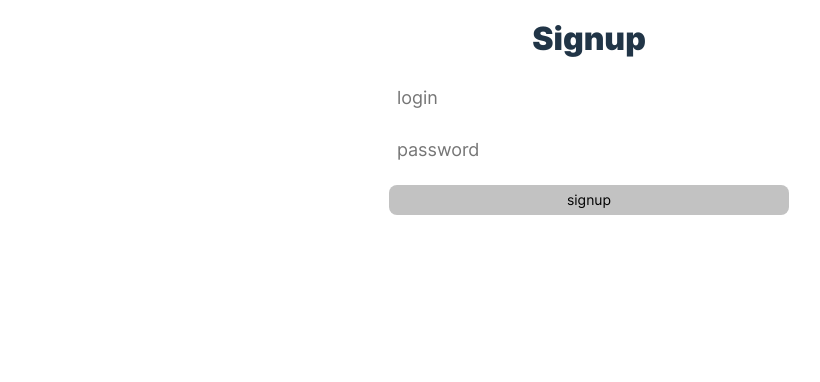
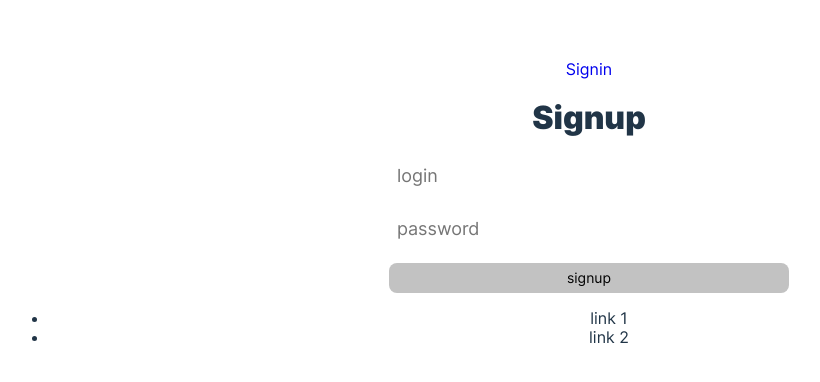
Before and after one commit to entools/tools.interface, a React (Vite) app: page /signup in a window 1280 px wide. Shown: the top 382 px of the page, without its empty margins (51-871 px from the left). Built offline with nearby package versions, Linux system fonts and the light colour scheme.

Commit message:
fix: signup

```diff
--- a/src/pages/signup-page/signup-page.module.css
+++ b/src/pages/signup-page/signup-page.module.css
@@ -1,6 +1,14 @@
+.layer {
+  display: flex;
+  flex-direction: column;
+  padding: 60px;
+  box-sizing: border-box;
+}
+
 .container {
   display: flex;
   flex-direction: column;
   max-width: 400px;
+  width: 100%;
   margin: 0 auto;
 }
--- a/src/pages/signup-page/signup-page.tsx
+++ b/src/pages/signup-page/signup-page.tsx
@@ -1,8 +1,10 @@
+import { Link } from 'react-router-dom';
 import style from './signup-page.module.css';
 
 function SignupPage() {
   return (
-    <div>
+    <div className={style.layer}>
+      <Link to="/signin">Signin</Link>
       <div className={style.container}>
         <h1>Signup</h1>
         <input
@@ -20,6 +22,10 @@ function SignupPage() {
           signup
         </button>
       </div>
+      <ul>
+        <li>link 1</li>
+        <li>link 2</li>
+      </ul>
     </div>
   );
 }
```
